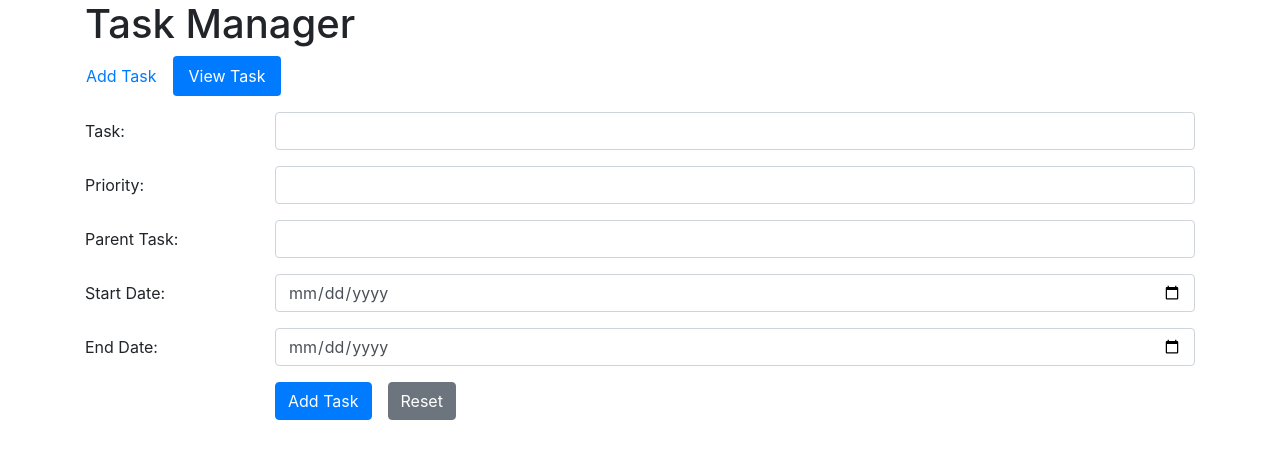
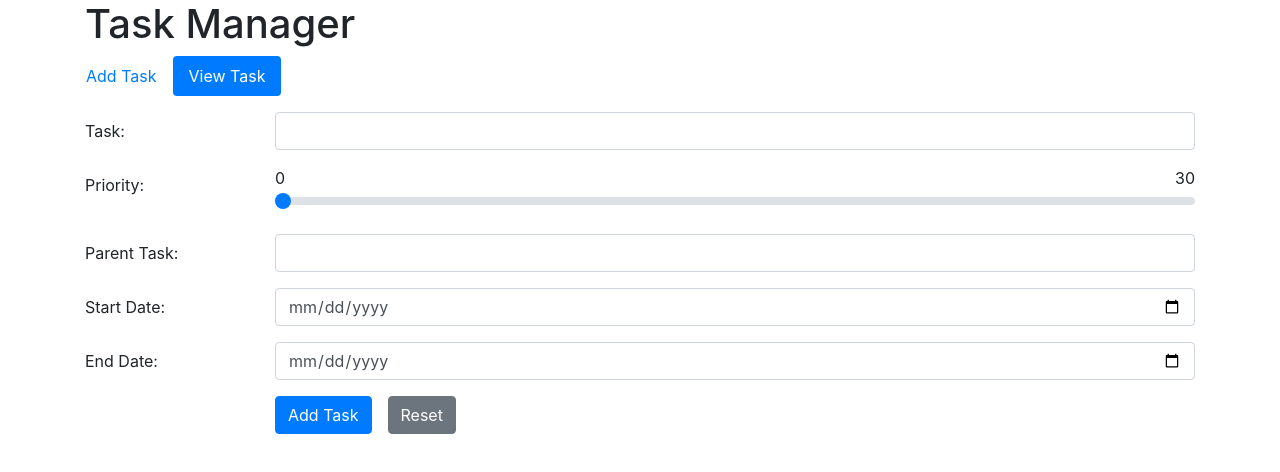
Before and after one commit to raseeth/FSE, an Angular app: page /task/view in a window 1280 px wide. Both pictures are taken after a click on the link "Add Task". Shown: the top 472 px of the page. Built offline with nearby package versions, Linux system fonts and the light colour scheme.

Commit message:
Updated range control for priority

```diff
--- a/src/app/task/models/task.model.ts
+++ b/src/app/task/models/task.model.ts
@@ -3,7 +3,7 @@ export class Task {
         public id: string,
         public name: string,
         public parentTaskName: string,
-        public priority: number,
+        public priority: number = 0,
         public startDate: Date,
         public endDate?: Date,
         public isComplete?: boolean) {
--- a/src/app/task/task-form/task-form.component.html
+++ b/src/app/task/task-form/task-form.component.html
@@ -8,7 +8,12 @@
   <div class="form-group row">
     <label for="priority" class="col-sm-2 col-form-label">Priority:</label>
     <div class="col-sm-10">
-      <input class="form-control" type="number" formControlName="priority">
+      <div class="d-flex justify-content-between">
+        <span>0</span>
+        <span>30</span>
+      </div>
+      <input type="range" class="custom-range" formControlName="priority"
+        min="1" max="30" value="0" step="1">
     </div>
   </div>
   <div class="form-group row">
```
Also changed, not shown: 1 other file (tests, documents, lock files or other folders).
